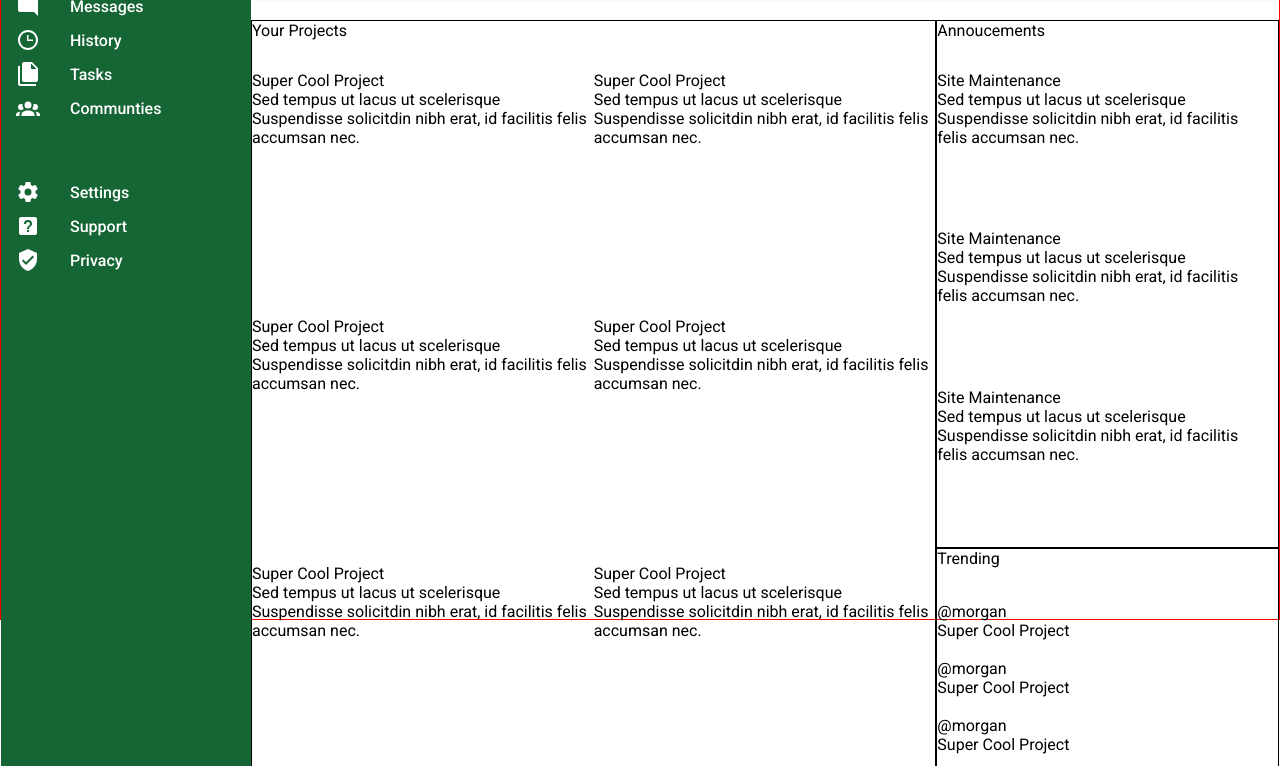
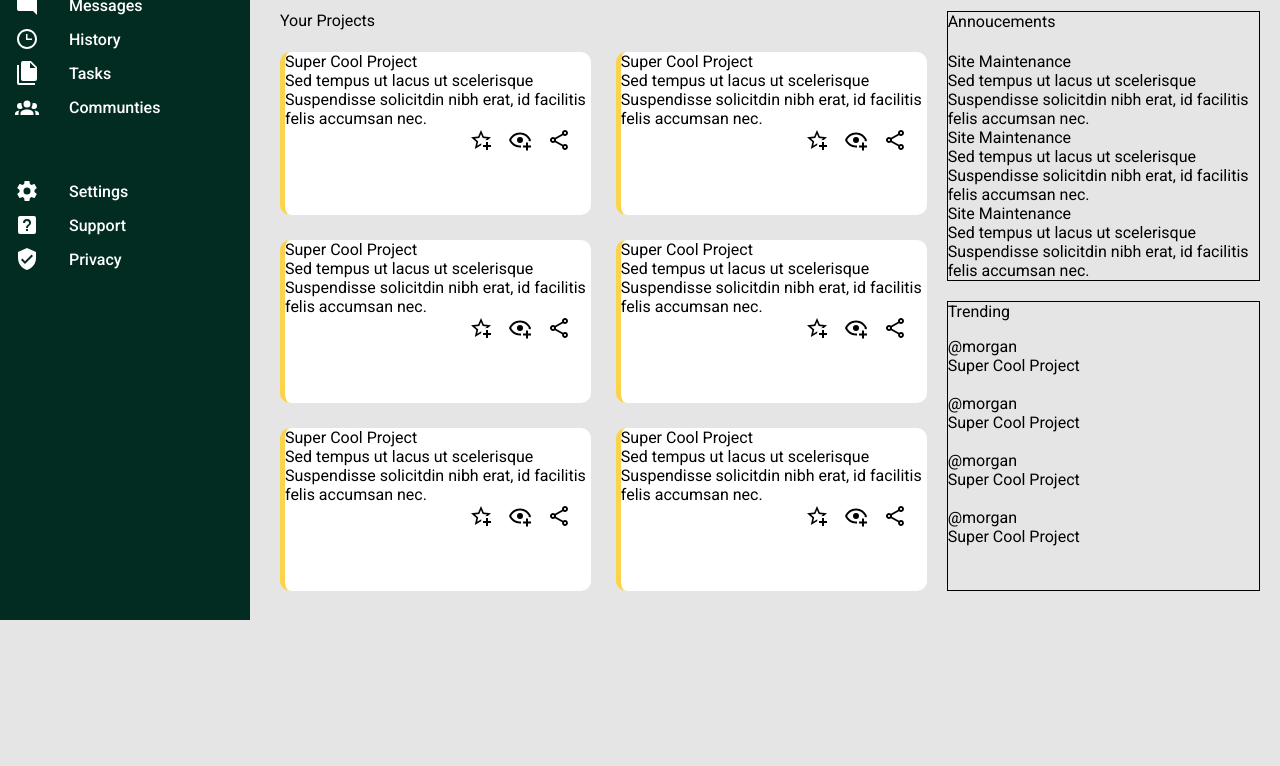
Before and after one commit to jodinotnice/Admin-dashboard, a website: page index.html in a window 1280 px wide. Shown: the part 180-946 px from the top of the page. After the commit the page ends 801 px from the top, so only its background shows below. Drawn offline with Linux system fonts and the light colour scheme.

Commit message:
Main container styling almost done

```diff
--- a/index.css
+++ b/index.css
@@ -80,12 +80,14 @@ th {
   font-family: roboto;
 }
 
+html {
+  background-color: rgba(0, 0, 0, 0.1);
+}
+
 .container {
-  height: 100vh;
   display: grid;
-  grid-template-rows: repeat(auto-fill, 1fr);
+  grid-template-rows: repeat(5, 1fr);
   grid-template-columns: 250px repeat(4, 1fr);
-  border: 1px solid red;
 }
 
 .logo {
@@ -106,11 +108,11 @@ th {
 
 .nav-container {
   grid-row: 1/6;
+  height: 100vh;
   padding-left: 15px;
   display: grid;
   grid-template-rows: repeat(5, 100px);
-
-  background-color: #166534;
+  background-color: #022c22;
   color: white;
 }
 
@@ -140,8 +142,8 @@ li {
 .header-container {
   grid-column: 2/6;
   grid-row: 1/2;
-  padding: 15px 0;
-  margin-bottom: 3%;
+  padding: 15px 15px 0 0;
+  background-color: white;
   padding-left: 30px;
   padding-right: 30px;
   box-shadow: 0px 14px 6px -4px rgba(0, 0, 0, 0.1);
@@ -207,7 +209,7 @@ li {
 }
 
 .button-flex button {
-  background-color: #166534;
+  background-color: #064e3b;
   color: white;
   border: none;
   border-radius: 3em;
@@ -220,15 +222,36 @@ li {
   grid-row: 2/6;
   grid-column: 2/6;
   display: grid;
-  grid-template: repeat(3, 1fr) / repeat(3, 1fr);
+  grid-template-columns: 1fr 1fr 1fr;
+  grid-template-rows: 1fr 1fr 1fr 1fr;
+  gap: 20px;
+  margin-top: 3%;
+  padding: 0 20px 30px 30px;
 }
 
 .projects-container {
-  grid-row: 1/4;
+  grid-row: 1/6;
   grid-column: 1/3;
-  border: 1px solid;
   display: grid;
-  grid-template: 50px repeat(3, 1fr) / repeat(2, 1fr);
+  grid-template: 1em repeat(3, 1fr) / repeat(2, 1fr);
+  gap: 25px;
+}
+
+.projects-container > div {
+  border-left: 0.35em solid #fcd34d;
+  background-color: white;
+  border-radius: 10px;
+}
+
+.projects-container > div > div > img {
+  width: 1.5em;
+}
+
+.flex-icon {
+  display: flex;
+  justify-content: right;
+  gap: 15px;
+  margin-right: 20px;
 }
 
 .container-title {
@@ -254,7 +277,7 @@ li {
   grid-row: 1/3;
   border: 1px solid;
   display: grid;
-  grid-template-rows: 50px repeat(1, 1fr);
+  grid-template-rows: 2.5em repeat(1, 1fr);
 }
 
 .announcements-content {
@@ -263,8 +286,9 @@ li {
 }
 
 .trending-container {
-  grid-row: 3/4;
+  grid-row: 3/6;
   grid-column: 3/4;
   border: 1px solid;
   display: grid;
+  grid-template-rows: 1em;
 }
--- a/index.html
+++ b/index.html
@@ -75,10 +75,10 @@
                 Sed tempus ut lacus ut scelerisque Suspendisse solicitdin nibh
                 erat, id facilitis felis accumsan nec.
               </p>
-              <div>
-                <img src="" alt="" />
-                <img src="" alt="" />
-                <img src="" alt="" />
+              <div class="flex-icon">
+                <img src="images/icons/star-plus-outline.svg" alt="Fav icon" />
+                <img src="images/icons/eye-plus-outline.svg" alt="Eye icon" />
+                <img src="images/icons/share-variant-outline.svg" alt="Share icon" />
               </div>
             </div>
             <div>
@@ -87,10 +87,10 @@
                 Sed tempus ut lacus ut scelerisque Suspendisse solicitdin nibh
                 erat, id facilitis felis accumsan nec.
               </p>
-              <div>
-                <img src="" alt="" />
-                <img src="" alt="" />
-                <img src="" alt="" />
+              <div class="flex-icon">
+                <img src="images/icons/star-plus-outline.svg" alt="Fav icon" />
+                <img src="images/icons/eye-plus-outline.svg" alt="Eye icon" />
+                <img src="images/icons/share-variant-outline.svg" alt="Share icon" />
               </div>
             </div>
             <div>
@@ -99,10 +99,10 @@
                 Sed tempus ut lacus ut scelerisque Suspendisse solicitdin nibh
                 erat, id facilitis felis accumsan nec.
               </p>
-              <div>
-                <img src="" alt="" />
-                <img src="" alt="" />
-                <img src="" alt="" />
+              <div class="flex-icon">
+                <img src="images/icons/star-plus-outline.svg" alt="Fav icon" />
+                <img src="images/icons/eye-plus-outline.svg" alt="Eye icon" />
+                <img src="images/icons/share-variant-outline.svg" alt="Share icon" />
               </div>
             </div>
             <div>
@@ -111,10 +111,10 @@
                 Sed tempus ut lacus ut scelerisque Suspendisse solicitdin nibh
                 erat, id facilitis felis accumsan nec.
               </p>
-              <div>
-                <img src="" alt="" />
-                <img src="" alt="" />
-                <img src="" alt="" />
+              <div class="flex-icon">
+                <img src="images/icons/star-plus-outline.svg" alt="Fav icon" />
+                <img src="images/icons/eye-plus-outline.svg" alt="Eye icon" />
+                <img src="images/icons/share-variant-outline.svg" alt="Share icon" />
               </div>
             </div>
             <div>
@@ -123,10 +123,10 @@
                 Sed tempus ut lacus ut scelerisque Suspendisse solicitdin nibh
                 erat, id facilitis felis accumsan nec.
               </p>
-              <div>
-                <img src="" alt="" />
-                <img src="" alt="" />
-                <img src="" alt="" />
+              <div class="flex-icon">
+                <img src="images/icons/star-plus-outline.svg" alt="Fav icon" />
+                <img src="images/icons/eye-plus-outline.svg" alt="Eye icon" />
+                <img src="images/icons/share-variant-outline.svg" alt="Share icon" />
               </div>
             </div>
             <div>
@@ -135,10 +135,10 @@
                 Sed tempus ut lacus ut scelerisque Suspendisse solicitdin nibh
                 erat, id facilitis felis accumsan nec.
               </p>
-              <div>
-                <img src="" alt="" />
-                <img src="" alt="" />
-                <img src="" alt="" />
+              <div class="flex-icon">
+                <img src="images/icons/star-plus-outline.svg" alt="Fav icon" />
+                <img src="images/icons/eye-plus-outline.svg" alt="Eye icon" />
+                <img src="images/icons/share-variant-outline.svg" alt="Share icon" />
               </div>
             </div>
           <!-- </div> -->
@@ -173,7 +173,7 @@
         </div>
         <div class="trending-container">
           <p class="container-title">Trending</p>
-          <div>
+          <div class="trending-content">
             <div>
               <img src="" alt="">
                 <div>
```
